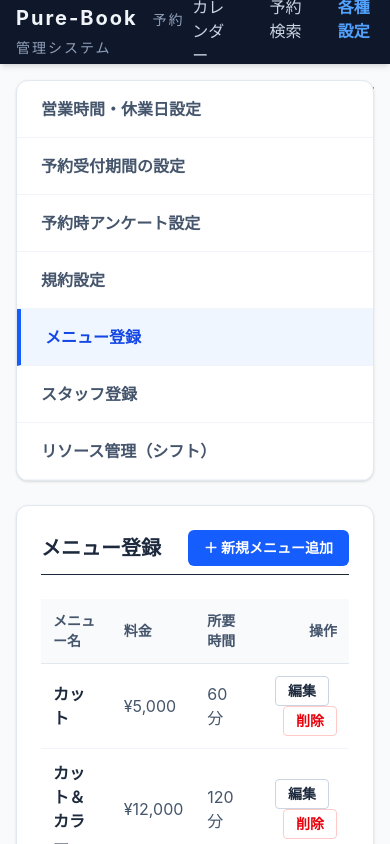
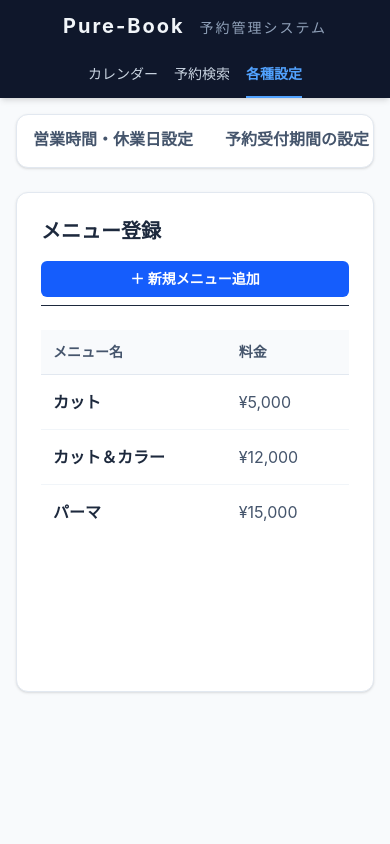
Before and after one commit to consolelogkochan/pure-book, a React (Vite) app in the folder frontend/: page /admin/settings/menus in a window 390 px wide. Shown: the top 844 px of the page. Built offline with nearby package versions, Linux system fonts and the light colour scheme.

Commit message:
style: ユーザー画面・管理者画面（ヘッダー、各種設定UI、カレンダー）のレスポンシブ対応

```diff
--- a/frontend/src/components/Header.tsx
+++ b/frontend/src/components/Header.tsx
@@ -2,35 +2,39 @@ import { Link } from 'react-router-dom';
 
 export const Header = () => {
   return (
-    // 1. 白背景、下線の境界、そしてスクロールしても上部に追従する sticky を追加
     <header className="bg-white sticky top-0 z-50 border-b border-gray-100 shadow-sm">
-      <div className="container mx-auto px-6 py-4 flex justify-between items-center">
+      {/* 変更点1: スマホ時は flex-col（縦並び）で gap-3（上下の隙間）。
+        sm:（画面幅640px以上）で flex-row（横並び）に戻す。
+      */}
+      <div className="container mx-auto px-4 py-3 sm:py-4 flex flex-col sm:flex-row justify-between items-center gap-3 sm:gap-0">
 
-        {/* ロゴ部分：少し色をつけ、文字間隔（tracking-tight）を詰めてロゴっぽく */}
+        {/* ロゴ部分：スマホ時は文字を少しだけ小さくする（text-xl sm:text-2xl） */}
         <Link
           to="/"
-          className="text-2xl font-extrabold text-blue-700 tracking-tight hover:opacity-80 transition duration-200"
+          className="text-xl sm:text-2xl font-extrabold text-blue-700 tracking-tight hover:opacity-80 transition duration-200"
         >
-          Pure-Book <span className="text-gray-800 text-lg font-bold ml-1">予約システム</span>
+          Pure-Book <span className="text-gray-800 text-base sm:text-lg font-bold ml-1">予約システム</span>
         </Link>
 
         {/* ナビゲーションメニュー */}
-        <nav>
-          <ul className="flex items-center space-x-4 font-medium text-gray-600">
+        <nav className="w-full sm:w-auto">
+          {/* 変更点2: スマホ時は w-full と justify-center で中央に均等配置。
+            文字サイズもスマホ時は text-sm にして横幅に収める。
+          */}
+          <ul className="flex items-center justify-center space-x-2 sm:space-x-4 font-medium text-gray-600 text-sm sm:text-base">
             <li>
-              {/* 2. ホバー時に薄いグレーの丸い背景が出る「ゴーストボタン」スタイル */}
               <Link
                 to="/"
-                className="px-4 py-2 rounded-full hover:bg-gray-100 hover:text-gray-900 transition duration-200 font-bold"
+                // whitespace-nowrap で文字の意図しない改行を防ぐ
+                className="px-3 sm:px-4 py-2 rounded-full hover:bg-gray-100 hover:text-gray-900 transition duration-200 font-bold whitespace-nowrap"
               >
                 ホーム
               </Link>
             </li>
             <li>
-              {/* 3. 重要なアクションは、ヘッダー内でもしっかりとしたボタン風に */}
               <Link
                 to="/search"
-                className="px-5 py-2 rounded-full bg-blue-600 text-white hover:bg-blue-700 hover:shadow-md transition-all duration-200 font-bold"
+                className="px-4 sm:px-5 py-2 rounded-full bg-blue-600 text-white hover:bg-blue-700 hover:shadow-md transition-all duration-200 font-bold whitespace-nowrap"
               >
                 予約確認・キャンセル
               </Link>
--- a/frontend/src/layouts/AdminLayout.tsx
+++ b/frontend/src/layouts/AdminLayout.tsx
@@ -15,29 +15,33 @@ export const AdminLayout = ({ children }: AdminLayoutProps) => {
     // 管理者画面は全体的に少しカッチリした色合い（slate系）にします
     <div className="min-h-screen bg-slate-50 text-slate-800 font-sans">
 
-      {/* 事実2の推論：一緒にスクロールして消えるヘッダー（あえて fixed 等を使わない） */}
+      {/* 一緒にスクロールして消えるヘッダー（あえて fixed 等を使わない） */}
       <header className="bg-slate-900 text-white shadow-md">
-        <div className="container mx-auto px-4 h-16 flex items-center justify-between">
-          <h1 className="text-xl font-bold tracking-widest text-slate-100">
+        {/* 変更点1: h-16 を sm:h-16 に変更し、スマホ時は flex-col で縦並びに。 */}
+        <div className="container mx-auto px-4 sm:h-16 flex flex-col sm:flex-row items-center justify-between">
+
+          {/* 変更点2: スマホ時は上に少し余白（py-3 sm:py-0）を持たせる */}
+          <h1 className="text-xl font-bold tracking-widest text-slate-100 py-3 sm:py-0">
             Pure-Book <span className="text-sm font-normal text-slate-400 ml-2">予約管理システム</span>
           </h1>
 
-          <nav className="flex space-x-8">
+          {/* 変更点3: w-full と justify-center でスマホ時は中央に配置。間隔も少し狭める(space-x-4) */}
+          <nav className="flex space-x-4 sm:space-x-8 w-full sm:w-auto justify-center sm:justify-end overflow-x-auto">
             <Link
               to="/admin/calendar"
-              className={`hover:text-blue-300 transition-colors py-5 border-b-2 ${isActive('/admin/calendar') ? 'border-blue-400 text-blue-400 font-bold' : 'border-transparent text-slate-300'}`}
+              className={`hover:text-blue-300 transition-colors py-3 sm:py-5 border-b-2 whitespace-nowrap text-sm sm:text-base ${isActive('/admin/calendar') ? 'border-blue-400 text-blue-400 font-bold' : 'border-transparent text-slate-300'}`}
             >
               カレンダー
             </Link>
             <Link
               to="/admin/search"
-              className={`hover:text-blue-300 transition-colors py-5 border-b-2 ${isActive('/admin/search') ? 'border-blue-400 text-blue-400 font-bold' : 'border-transparent text-slate-300'}`}
+              className={`hover:text-blue-300 transition-colors py-3 sm:py-5 border-b-2 whitespace-nowrap text-sm sm:text-base ${isActive('/admin/search') ? 'border-blue-400 text-blue-400 font-bold' : 'border-transparent text-slate-300'}`}
             >
               予約検索
             </Link>
             <Link
               to="/admin/settings"
-              className={`hover:text-blue-300 transition-colors py-5 border-b-2 ${isActive('/admin/settings') ? 'border-blue-400 text-blue-400 font-bold' : 'border-transparent text-slate-300'}`}
+              className={`hover:text-blue-300 transition-colors py-3 sm:py-5 border-b-2 whitespace-nowrap text-sm sm:text-base ${isActive('/admin/settings') ? 'border-blue-400 text-blue-400 font-bold' : 'border-transparent text-slate-300'}`}
             >
               各種設定
             </Link>
--- a/frontend/src/layouts/AdminSettingsLayout.tsx
+++ b/frontend/src/layouts/AdminSettingsLayout.tsx
@@ -2,7 +2,6 @@ import { Link, useLocation, Outlet } from 'react-router-dom';
 import { AdminLayout } from './AdminLayout';
 
 export const AdminSettingsLayout = () => {
-  // 現在のURLを取得
   const location = useLocation();
   const isActive = (path: string) => location.pathname.includes(path);
 
@@ -20,17 +19,23 @@ export const AdminSettingsLayout = () => {
     <AdminLayout>
       <div className="flex flex-col md:flex-row gap-6 relative">
 
-        {/* 左サイドバー */}
+        {/* 左サイドバー（スマホ時は上部の横スクロールタブに変化） */}
         <div className="w-full md:w-64 shrink-0 bg-white rounded-xl shadow-sm border border-slate-200 overflow-hidden h-fit">
-          <nav className="flex flex-col">
+          {/* 変更点1: スマホ時は flex-row と overflow-x-auto で横スクロールさせる */}
+          <nav className="flex flex-row md:flex-col overflow-x-auto custom-scrollbar">
             {menuItems.map(item => (
               <Link
                 key={item.id}
                 to={item.path}
-                // URLが一致しているか判定して色を変える
-                className={`text-left px-6 py-4 border-b border-slate-100 font-bold transition-colors ${
-                  isActive(item.id) ? 'bg-blue-50 text-blue-700 border-l-4 border-l-blue-600' : 'text-slate-600 hover:bg-slate-50'
-                }`}
+                // 変更点2: whitespace-nowrap で文字の改行を防ぎ、shrink-0 で要素が潰れないようにする
+                className={`
+                  whitespace-nowrap shrink-0 text-center md:text-left px-4 md:px-6 py-3 md:py-4 font-bold transition-colors
+                  /* スマホ用のデザイン（下線）と、PC用のデザイン（左線）をブレイクポイント(md:)で切り替え */
+                  ${isActive(item.id)
+                    ? 'bg-blue-50 text-blue-700 border-b-4 border-blue-600 md:border-b md:border-slate-100 md:border-l-4'
+                    : 'text-slate-600 hover:bg-slate-50 border-b-4 border-transparent md:border-b md:border-slate-100 md:border-l-4'
+                  }
+                `}
               >
                 {item.label}
               </Link>
@@ -40,7 +45,6 @@ export const AdminSettingsLayout = () => {
 
         {/* 右メインコンテンツ */}
         <div className="flex-1 bg-white rounded-xl shadow-sm border border-slate-200 p-6 sm:p-8 min-h-125">
-          {/* ▼ ここが魔法のタグ。URLに応じて、子コンポーネントがここにスポッと入ります ▼ */}
           <Outlet />
         </div>
       </div>
--- a/frontend/src/pages/AdminCalendar.tsx
+++ b/frontend/src/pages/AdminCalendar.tsx
@@ -2,7 +2,6 @@ import { useState } from 'react';
 import { AdminLayout } from '../layouts/AdminLayout';
 
 export const AdminCalendar = () => {
-  // ▼ 追加：クリックされた予約データを保持するState（nullならドロワーは閉じる）
   const [selectedBooking, setSelectedBooking] = useState<any>(null);
 
   const days = ['月', '火', '水', '木', '金', '土', '日'];
@@ -19,19 +18,23 @@ export const AdminCalendar = () => {
     <AdminLayout>
       <div className="bg-white rounded-xl shadow-sm border border-slate-200 flex flex-col h-[calc(100vh-8rem)] relative overflow-hidden">
 
-        <div className="p-4 border-b border-slate-200 flex justify-between items-center bg-white rounded-t-xl z-20">
-          <h2 className="text-xl font-bold text-slate-800">予約カレンダー（今週）</h2>
+        {/* 変更点1: ヘッダー部分。スマホで幅が足りない時は flex-wrap で自然に改行・中央揃えになるように調整 */}
+        <div className="p-4 border-b border-slate-200 flex flex-wrap justify-between items-center bg-white rounded-t-xl z-20 gap-2">
+          <h2 className="text-lg sm:text-xl font-bold text-slate-800">予約カレンダー（今週）</h2>
           <div className="flex gap-2">
-            <button className="px-3 py-1 border border-slate-300 text-slate-600 rounded hover:bg-slate-50 font-bold transition">前の週</button>
-            <button className="px-3 py-1 border border-slate-300 text-slate-600 rounded hover:bg-slate-50 font-bold transition">次の週</button>
+            <button className="px-3 py-1 border border-slate-300 text-slate-600 rounded hover:bg-slate-50 font-bold transition text-sm sm:text-base">前の週</button>
+            <button className="px-3 py-1 border border-slate-300 text-slate-600 rounded hover:bg-slate-50 font-bold transition text-sm sm:text-base">次の週</button>
           </div>
         </div>
 
-        <div className="flex-1 overflow-y-auto bg-slate-50 relative">
+        {/* 変更点2: overflow-x-auto を追加し、縦・横両方のスクロールを可能にする */}
+        <div className="flex-1 overflow-y-auto overflow-x-auto bg-slate-50 relative custom-scrollbar">
+          {/* 変更点3: min-w-[800px] でカレンダーの最低横幅を確保（はみ出た分が横スクロールになる） */}
           <div className="min-w-200 bg-white">
 
-            <div className="grid grid-cols-[60px_repeat(7,1fr)] border-b border-slate-200 sticky top-0 z-10 bg-white shadow-sm">
-              <div className="border-r border-slate-200 p-2"></div>
+            <div className="grid grid-cols-[60px_repeat(7,1fr)] border-b border-slate-200 sticky top-0 z-20 bg-white shadow-sm">
+              {/* 変更点4: 左上の空白マス。縦(top-0)と横(left-0)の両方で固定するため z-30 を指定 */}
+              <div className="border-r border-slate-200 p-2 sticky left-0 z-30 bg-white border-b"></div>
               {days.map((day, index) => (
                 <div key={index} className="text-center py-3 border-r border-slate-200 font-bold text-slate-600">
                   {day}
@@ -40,8 +43,9 @@ export const AdminCalendar = () => {
             </div>
 
             {hours.map((hour) => (
-              <div key={hour} className="grid grid-cols-[60px_repeat(7,1fr)] border-b border-slate-100">
-                <div className="text-right pr-2 py-4 border-r border-slate-200 text-xs text-slate-400 font-medium">
+              <div key={hour} className="grid grid-cols-[60px_repeat(7,1fr)] border-b border-slate-100 relative">
+                {/* 変更点5: 時間軸（Y軸）。sticky left-0 と bg-white で左端に固定する */}
+                <div className="text-right pr-2 py-4 border-r border-slate-200 text-xs text-slate-400 font-medium sticky left-0 z-10 bg-white">
                   {hour}:00
                 </div>
 
@@ -52,14 +56,12 @@ export const AdminCalendar = () => {
                     <div
                       key={dayIndex}
                       className="border-r border-slate-100 relative h-20 hover:bg-blue-50/30 transition-colors"
-                      // 空のマスをクリックしたときは「新規作成」用にドロワーを開く（今回はモックなので仮の空データ）
                       onClick={() => !booking && setSelectedBooking({ isNew: true, hour, dayIndex })}
                     >
                       {booking && (
                         <div
-                          // ▼ 追加：予約ブロックをクリックしたときにStateにデータをセットしてドロワーを開く
                           onClick={(e) => {
-                            e.stopPropagation(); // 親のクリックイベント(新規作成)を止める
+                            e.stopPropagation();
                             setSelectedBooking(booking);
                           }}
                           className={`absolute left-1 right-1 rounded p-2 shadow-sm border-l-4 cursor-pointer hover:brightness-95 transition-all overflow-hidden ${
@@ -79,24 +81,19 @@ export const AdminCalendar = () => {
           </div>
         </div>
 
-        {/* ==========================================
-            タスク4: スライドドロワー（編集・詳細画面）
-            ========================================== */}
-        {/* 背景の暗転（オーバーレイ） */}
+        {/* --- ドロワー部分は変更なし --- */}
         <div
           className={`absolute inset-0 bg-slate-900/40 backdrop-blur-sm z-40 transition-opacity duration-300 ${
             selectedBooking ? 'opacity-100 visible' : 'opacity-0 invisible'
           }`}
-          onClick={() => setSelectedBooking(null)} // 背景クリックで閉じる
+          onClick={() => setSelectedBooking(null)}
         />
 
-        {/* ドロワー本体 */}
         <div
           className={`absolute top-0 right-0 bottom-0 w-full max-w-md bg-white shadow-2xl z-50 flex flex-col transform transition-transform duration-300 ease-in-out ${
             selectedBooking ? 'translate-x-0' : 'translate-x-full'
           }`}
         >
-          {/* ヘッダー */}
           <div className="p-4 border-b border-slate-200 flex justify-between items-center bg-slate-50">
             <h3 className="text-lg font-bold text-slate-800">
               {selectedBooking?.isNew ? '新規予約の登録' : '予約詳細・編集'}
@@ -109,7 +106,6 @@ export const AdminCalendar = () => {
             </button>
           </div>
 
-          {/* メイン領域（推論した通り、ここだけ縦スクロールさせる） */}
           <div className="flex-1 overflow-y-auto p-6 space-y-6">
             {!selectedBooking?.isNew && (
               <div className="bg-slate-100 p-3 rounded text-sm text-slate-600 font-mono">
@@ -151,7 +147,6 @@ export const AdminCalendar = () => {
               </select>
             </div>
 
-            {/* 店舗用メモ欄 */}
             <div>
               <label className="block text-sm font-bold text-slate-700 mb-1">店舗用メモ（お客様には非公開）</label>
               <textarea
@@ -162,13 +157,11 @@ export const AdminCalendar = () => {
             </div>
           </div>
 
-          {/* フッター（アクションボタン領域：推論通り常に最下部に固定） */}
           <div className="p-4 border-t border-slate-200 bg-slate-50 space-y-3">
             <button className="w-full py-2 bg-blue-600 text-white rounded font-bold hover:bg-blue-700 transition shadow-sm">
               変更を保存する
             </button>
 
-            {/* 事実としていただいた、破壊的アクション（赤ボタン） */}
             {!selectedBooking?.isNew && (
               <button className="w-full py-2 border border-red-500 text-red-600 rounded font-bold hover:bg-red-50 transition">
                 この予約をキャンセルする
--- a/frontend/src/pages/admin/settings/MenusSettings.tsx
+++ b/frontend/src/pages/admin/settings/MenusSettings.tsx
@@ -17,14 +17,17 @@ export const MenusSettings = () => {
 
   return (
     <div className="space-y-6 animate-fade-in relative">
-      <div className="flex justify-between items-center border-b pb-2">
+      {/* 変更点1: スマホ時は flex-col で縦並びにし、ボタンを w-full で押しやすくする */}
+      <div className="flex flex-col sm:flex-row sm:justify-between sm:items-center border-b pb-2 gap-4 sm:gap-0">
         <h2 className="text-xl font-bold text-slate-800">メニュー登録</h2>
-        <Button onClick={() => setIsMenuModalOpen(true)} colorClass="bg-blue-600 hover:bg-blue-700 py-2 px-4 text-sm">
+        <Button onClick={() => setIsMenuModalOpen(true)} colorClass="bg-blue-600 hover:bg-blue-700 py-2 px-4 text-sm w-full sm:w-auto">
           ＋ 新規メニュー追加
         </Button>
       </div>
 
-      <table className="w-full text-left border-collapse">
+      {/* 変更点2: overflow-x-auto で囲み、表自体には whitespace-nowrap と min-w-150 を付与して潰れを防ぐ */}
+      <div className="overflow-x-auto pb-2">
+        <table className="w-full text-left border-collapse whitespace-nowrap min-w-150">
           <thead className="bg-slate-50 border-b border-slate-200">
             <tr>
               <th className="p-3 font-bold text-sm text-slate-600">メニュー名</th>
@@ -47,6 +50,7 @@ export const MenusSettings = () => {
             ))}
           </tbody>
         </table>
+      </div>
 
       {isMenuModalOpen && (
         <div className="fixed inset-0 bg-black/50 flex items-center justify-center z-50 p-4">
--- a/frontend/src/pages/admin/settings/ResourceSettings.tsx
+++ b/frontend/src/pages/admin/settings/ResourceSettings.tsx
@@ -9,13 +9,16 @@ export const ResourceSettings = () => {
 
   return (
     <div className="space-y-6 animate-fade-in">
-      <div className="flex justify-between items-center border-b pb-2">
+
+      {/* 変更点1: スマホ時はタイトルと説明文を縦並び(flex-col)にし、説明文の文字サイズを少し小さくする */}
+      <div className="flex flex-col sm:flex-row sm:justify-between sm:items-end border-b pb-2 gap-2 sm:gap-0">
         <h2 className="text-xl font-bold text-slate-800">リソース管理（シフト設定）</h2>
-        <span className="text-sm text-slate-500">※カレンダーに表示する出勤状況を設定します</span>
+        <span className="text-xs sm:text-sm text-slate-500">※カレンダーに表示する出勤状況を設定します</span>
       </div>
 
-      <div className="overflow-x-auto">
-        <table className="w-full text-center border-collapse min-w-150">
+      {/* 変更点2: overflow-x-auto で囲み、8列分の広さを確保するため min-w-200 と whitespace-nowrap を追加 */}
+      <div className="overflow-x-auto pb-2">
+        <table className="w-full text-center border-collapse whitespace-nowrap min-w-200">
           <thead className="bg-slate-50 border-b border-slate-200">
             <tr>
               <th className="p-3 font-bold text-sm text-slate-600 text-left">スタッフ名</th>
@@ -41,11 +44,14 @@ export const ResourceSettings = () => {
           </tbody>
         </table>
       </div>
-      <div className="flex justify-end mt-4">
-        <Button colorClass="bg-slate-800 hover:bg-slate-700 py-2 px-8 shadow-sm">
+
+      {/* 変更点3: スマホ時は「シフトを保存」ボタンを w-full にして押しやすくする */}
+      <div className="flex justify-center sm:justify-end mt-4">
+        <Button colorClass="bg-slate-800 hover:bg-slate-700 py-3 sm:py-2 px-8 shadow-sm w-full sm:w-auto">
           シフトを保存
         </Button>
       </div>
+
     </div>
   );
 };
--- a/frontend/src/pages/admin/settings/StaffSettings.tsx
+++ b/frontend/src/pages/admin/settings/StaffSettings.tsx
@@ -17,14 +17,17 @@ export const StaffSettings = () => {
 
   return (
     <div className="space-y-6 animate-fade-in relative">
-      <div className="flex justify-between items-center border-b pb-2">
+      {/* 変更点1: スマホ時は flex-col で縦並びにし、ボタンを w-full で押しやすくする */}
+      <div className="flex flex-col sm:flex-row sm:justify-between sm:items-center border-b pb-2 gap-4 sm:gap-0">
         <h2 className="text-xl font-bold text-slate-800">スタッフ登録</h2>
-        <Button onClick={() => setIsStaffModalOpen(true)} colorClass="bg-blue-600 hover:bg-blue-700 py-2 px-4 text-sm">
+        <Button onClick={() => setIsStaffModalOpen(true)} colorClass="bg-blue-600 hover:bg-blue-700 py-2 px-4 text-sm w-full sm:w-auto">
           ＋ 新規スタッフ追加
         </Button>
       </div>
 
-      <table className="w-full text-left border-collapse">
+      {/* 変更点2: overflow-x-auto で囲み、表自体には whitespace-nowrap と min-w-150 を付与して潰れを防ぐ */}
+      <div className="overflow-x-auto pb-2">
+        <table className="w-full text-left border-collapse whitespace-nowrap min-w-150">
           <thead className="bg-slate-50 border-b border-slate-200">
             <tr>
               <th className="p-3 font-bold text-sm text-slate-600">スタッフ名</th>
@@ -45,6 +48,7 @@ export const StaffSettings = () => {
             ))}
           </tbody>
         </table>
+      </div>
 
       {isStaffModalOpen && (
         <div className="fixed inset-0 bg-black/50 flex items-center justify-center z-50 p-4">
```
Lines whose indentation alone changed are shown as unchanged.
